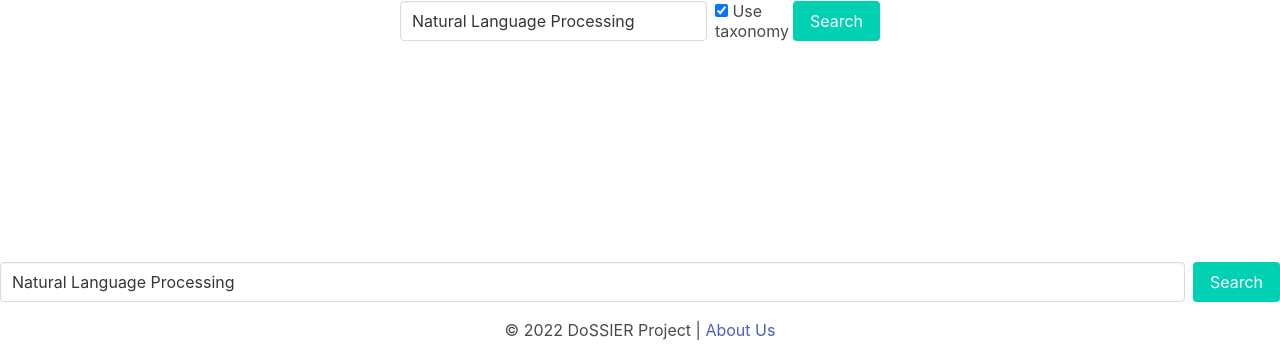
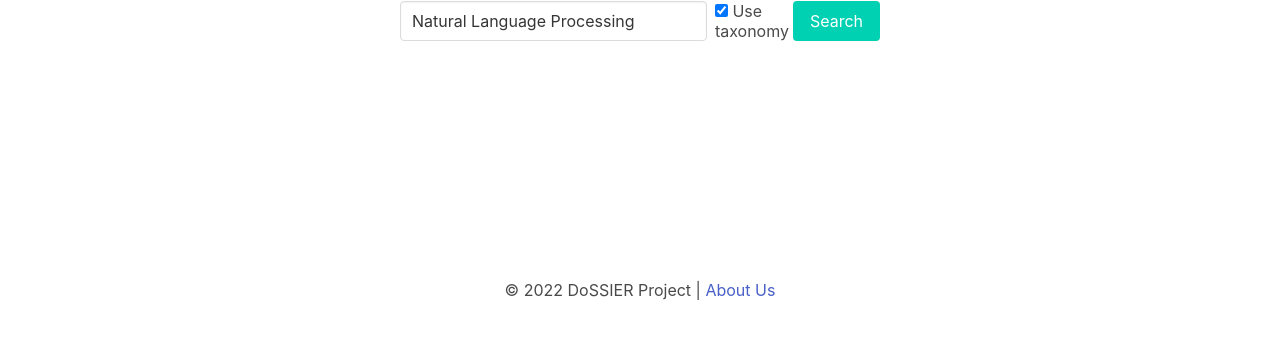
Before and after one commit to ProjectDossier/cruise-screening, a Django app: page / in a window 1280 px wide. Shown: the part 530-888 px from the top of the page. After the commit the page ends 830 px from the top, so only its background shows below. Run offline with Django 3.2, Linux system fonts and the light colour scheme; parts of the project's set-up code (start-up, migrations or seed data) failed here and were passed over.

Commit message:
fix(logger): fix after merging with main.
- change separator in taxonomy results to pipe: '|'

```diff
--- a/src/dossier_search/engine/engine_logger.py
+++ b/src/dossier_search/engine/engine_logger.py
@@ -50,7 +50,7 @@ class EngineLogger:
         matched_wiki_page: str,
     ):
         """Method responsible for logging user queries along with some metadata."""
-        concepts = "\t".join(
+        concepts = "|".join(
             f"{k}: {v['concept']['text']}" for k, v in tax_results.items()
         )
         self._logger.info(
--- a/src/dossier_search/engine/views.py
+++ b/src/dossier_search/engine/views.py
@@ -70,13 +70,10 @@ def search_results(request):
         matched_wiki_page = search_wikipedia(query=search_query)
         search_time = time.time() - s_time
 
-        engine_logger.log_query(
-            search_query=search_query, query_type=query_type, search_time=search_time
-        )
-
         if not search_with_taxonomy:
             engine_logger.log_query(
-                search_query=search_query, query_type=query_type, search_time=search_time
+                search_query=search_query, query_type=query_type, search_time=search_time,
+                tax_results={}, matched_wiki_page=get_wiki_logger(matched_wiki_page)
             )
 
             context = {
--- a/src/dossier_search/templates/interfaces/home.html
+++ b/src/dossier_search/templates/interfaces/home.html
@@ -15,18 +15,8 @@
                 </label>
                 <button class="button is-primary">Search</button>
             </div>
-            <input type='hidden' name='search_button' value="search_button">
+            <input type='hidden' name='source' value="main_search">
         </form>
     </div>
-        <form id="search_box" method="GET" action="/search">
-            <div class="search-box__input">
-                <input type="search" class="input mr-2" name="search_query" value="Natural Language Processing"
-                       placeholder="Search" aria-label="Search"/>
-                <button class="button is-primary">Search</button>
-                <input type='hidden' name='source' value="main_search">
-            </div>
-        </form>
-    </div>
-
     {% include "_footer.html" %}
 {% endblock %}
```
